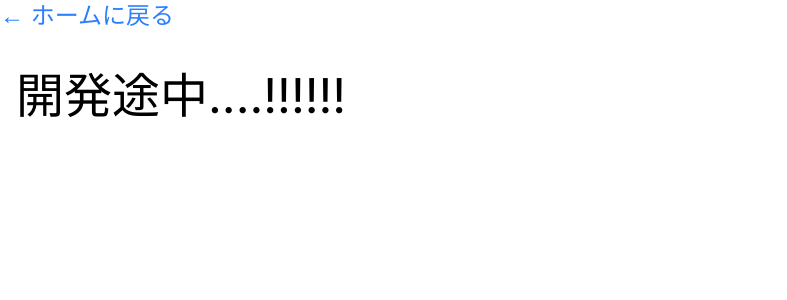
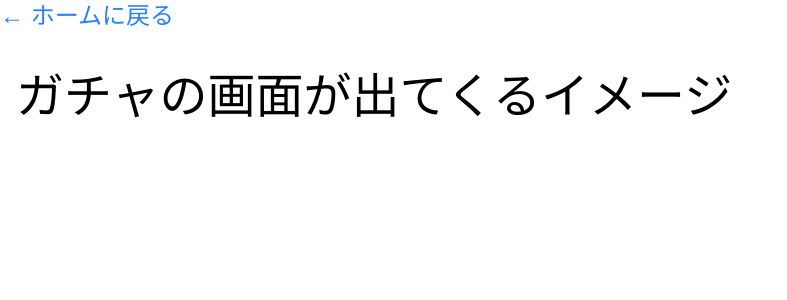
Before and after one commit to Reossann/my-universe, a Next.js app: page /sg in a window 1280 px wide. Shown: the top 300 px of the page, without its empty margins (0-787 px from the left). Built offline with nearby package versions, Linux system fonts and the light colour scheme.

Commit message:
memo:次作る案を作成

```diff
--- a/app/sg/page.tsx
+++ b/app/sg/page.tsx
@@ -13,7 +13,7 @@ export default function P(){
                 </Link>
             </div>
         <h1 className='text-5xl center px-4 py-2'>
-            開発途中....!!!!!!
+            ガチャの画面が出てくるイメージ
         </h1>
     </main>
    )
```
